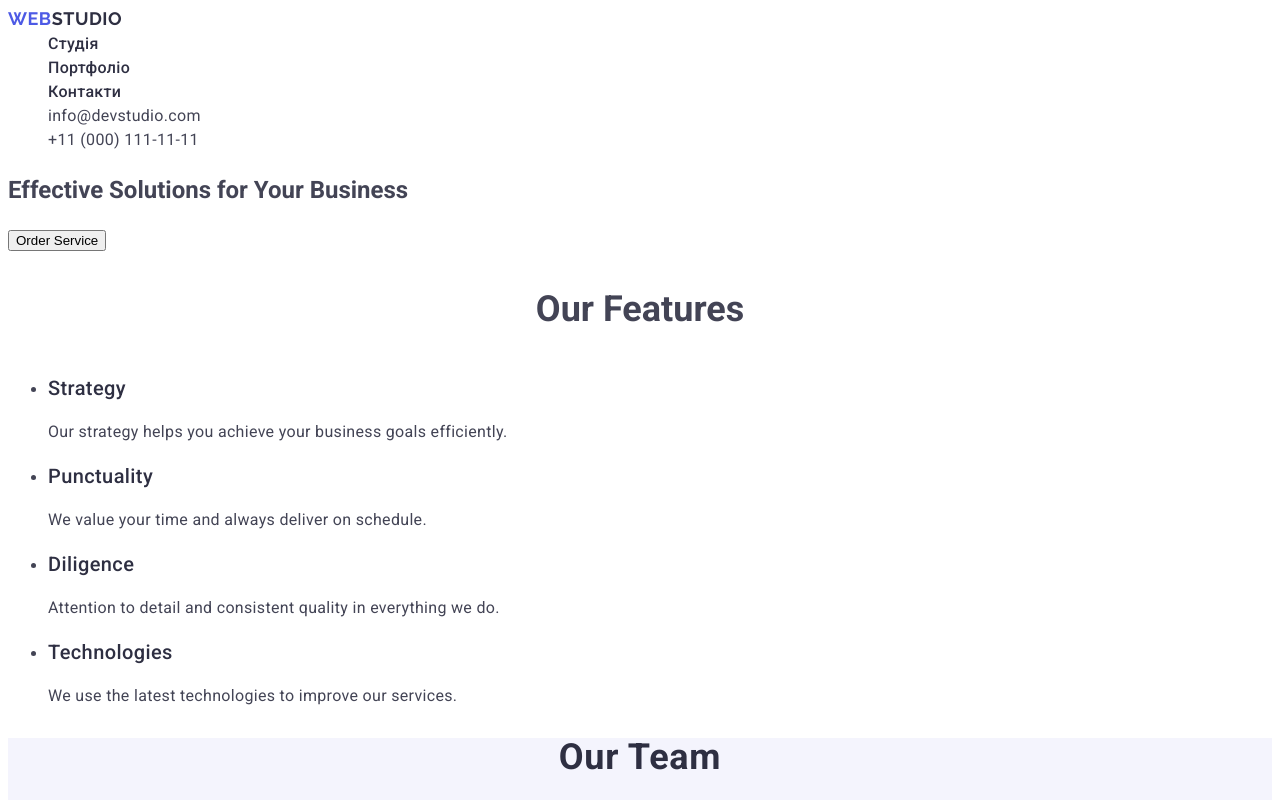
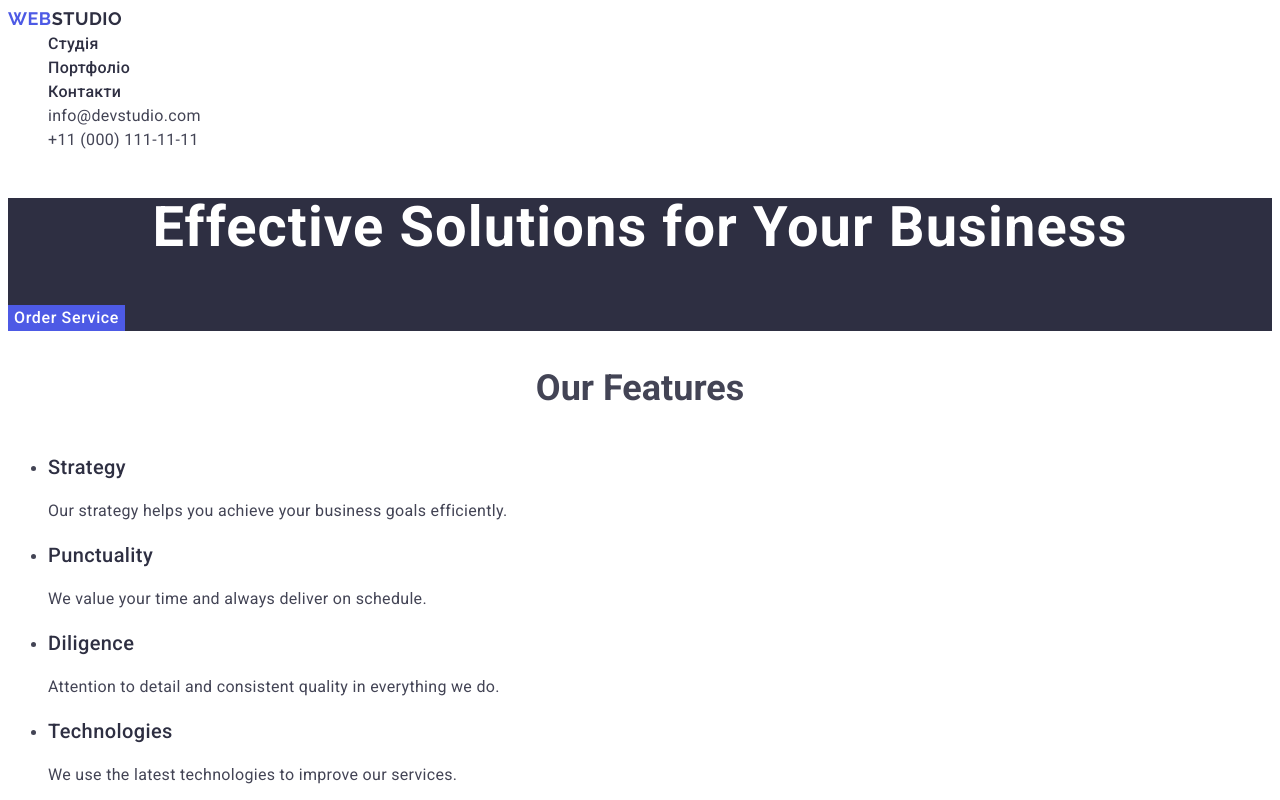
Before and after one commit to SerhiiYemets/goit-markup-hw-02, a plain HTML site: page index.html in a window 1280 px wide. Shown: the top 800 px of the page. Drawn offline with Linux system fonts and the light colour scheme.

Commit message:
add index file

```diff
--- a/css/styles.css
+++ b/css/styles.css
@@ -64,6 +64,39 @@ body {
 .contact-link:hover,
 .contact-link:focus {
     color: #404bbf;
+}
+
+/* === СЕКЦІЯ === */
+.hero-image {
+    background-color: #2e2f42;
+}
+
+/* === ЗАГОЛОВОК === */
+.hero-title {
+    font-size: 56px;
+    line-height: 1.07;
+    text-align: center;
+    letter-spacing: 0.02em;
+    color: #ffffff;
+}
+
+/* === КНОПКА === */
+.main-button {
+    background-color: #4d5ae5;
+    font-family: "Roboto", sans-serif;
+    font-weight: 500;
+    font-size: 16px;
+    line-height: 1.5;
+    letter-spacing: 0.04em;
+    color: #ffffff;
+    cursor: pointer;
+    border: none;
+    text-align: center;
+}
+
+.main-button:hover,
+.main-button:focus {
+    background-color: #404bbf;
 }
 
 .features-title {
```
